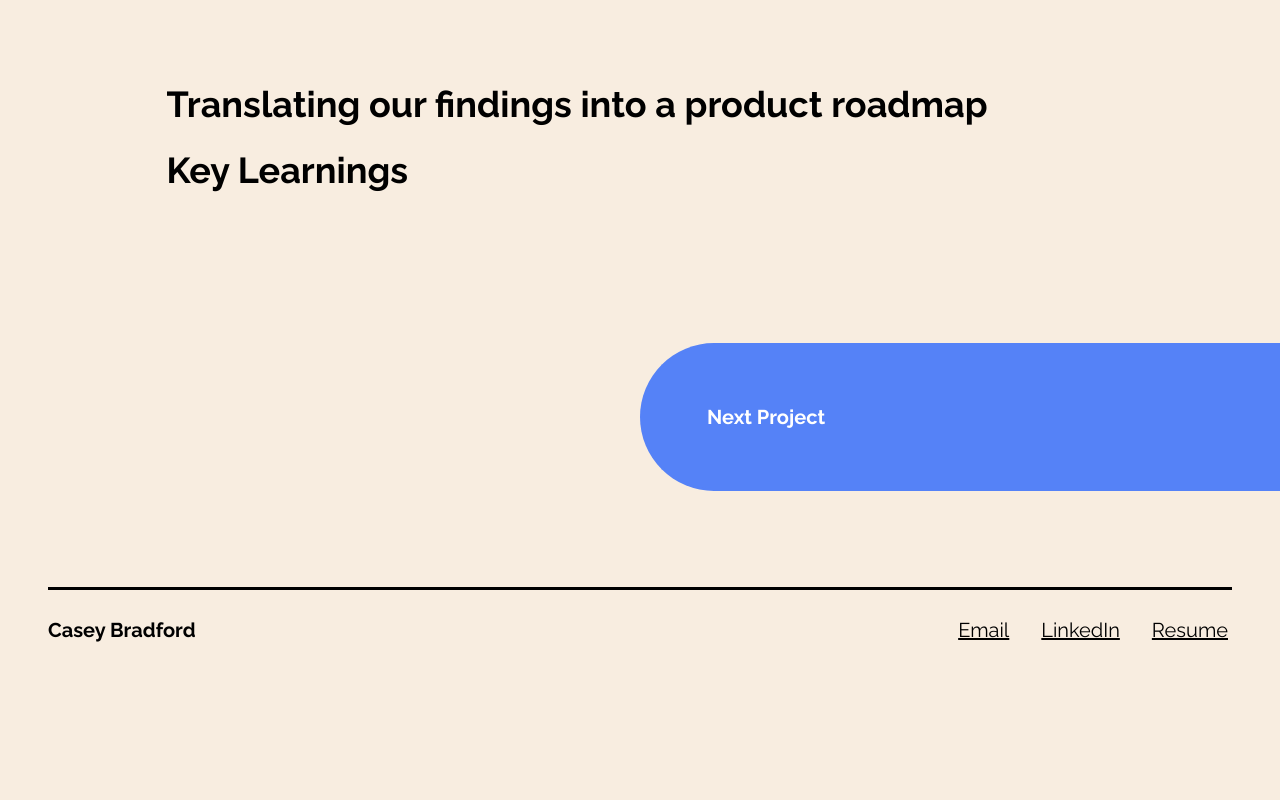
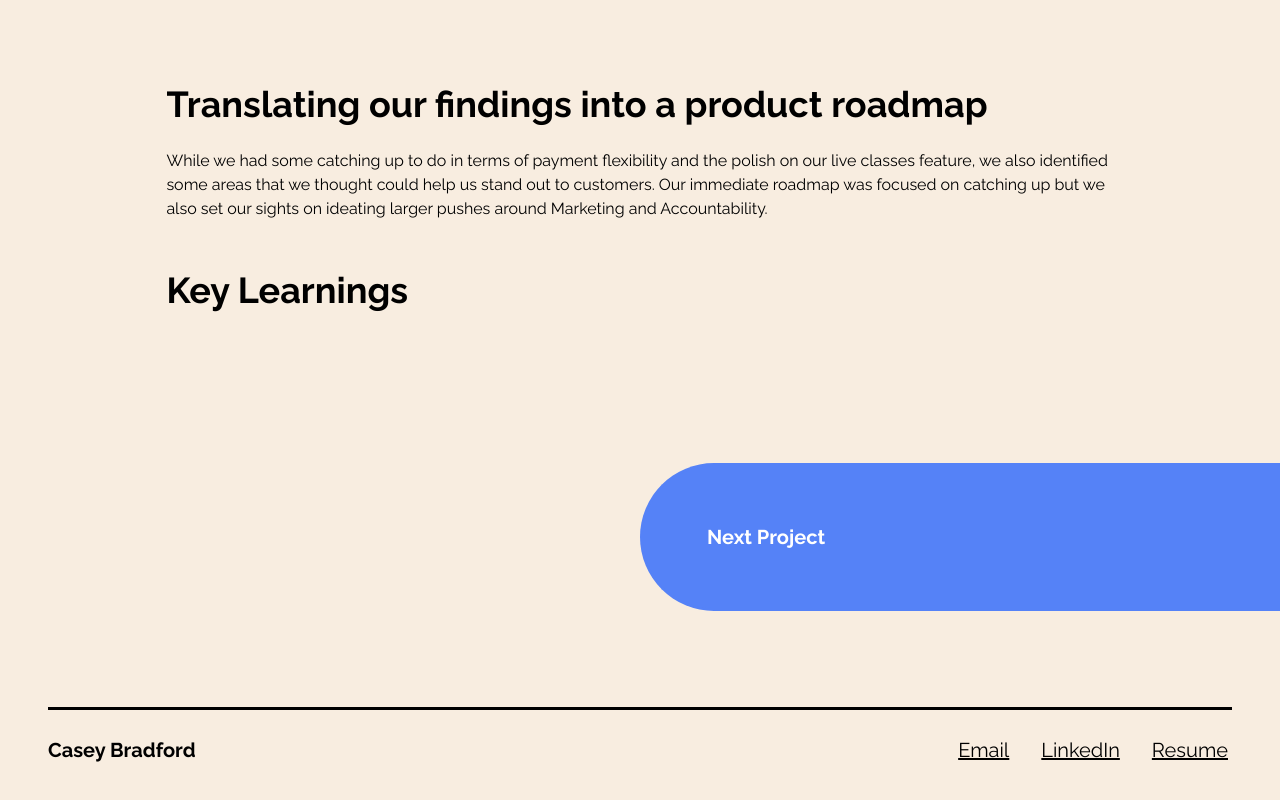
Before and after one commit to hottinet/casey-site-v2, a Next.js app: page /customer-discovery in a window 1280 px wide. Shown: the part 6366-7166 px from the top of the page. Before the commit the page ends 7060 px from the top, so only its background shows below. Built offline with nearby package versions, Linux system fonts and the light colour scheme.

Commit message:
customer page

```diff
--- a/src/pages/customer-discovery.tsx
+++ b/src/pages/customer-discovery.tsx
@@ -309,6 +309,13 @@ const CustomerDiscovery: React.FC = () => {
           src="/CustomerDiscovery/competitors_2.png"
         />
         <Title bold>Translating our findings into a product roadmap</Title>
+        <Body>
+          While we had some catching up to do in terms of payment flexibility
+          and the polish on our live classes feature, we also identified some
+          areas that we thought could help us stand out to customers. Our
+          immediate roadmap was focused on catching up but we also set our
+          sights on ideating larger pushes around Marketing and Accountability.
+        </Body>
         <Title bold>Key Learnings</Title>
       </ContentBox>
       <FlexBox justifyContent="flex-end" mt={128}>
```
